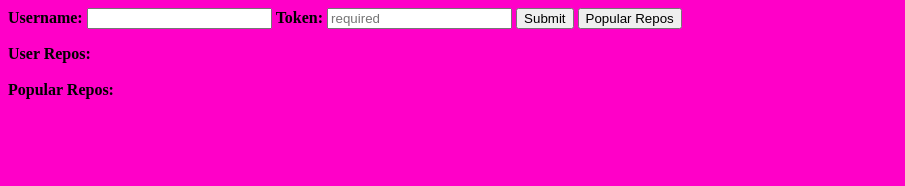
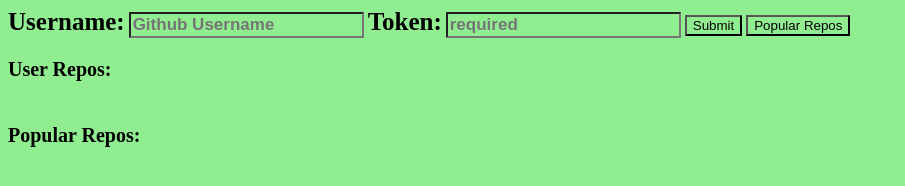
Before and after one commit to folafifo1/Software-Engineering-, a plain HTML site: page GitHub-rest/index.html in a window 1280 px wide. Shown: the whole page, without its empty margins (0-905 px from the left). Drawn offline with nearby package versions, Linux system fonts and the light colour scheme.

Commit message:
css changes

```diff
--- a/GitHub-rest/index.html
+++ b/GitHub-rest/index.html
@@ -5,12 +5,14 @@
 <meta name="viewport" content="width=device-width, initial scale=1.0">
 <link rel="stylesheet" href="style.css">
 </head>
-<body class="page">
-     <b>Username:</b> <input id='username' type='text'>
-     <b>Token:</b> <input id='token' type='text' placeholder='required'>
+<body>
+    <div class= "opening">
+     <h3 class="user"><b>Username:</b></h3> <input id='username' type='text' placeholder='Github Username' class="buton">
+     <h3 class="token"><b>Token:</b></h3> <input id='token' type='text' placeholder='required' class="tokenbox">
      <button onclick=handleInput()>Submit</button>
      <button id = 'btnRepos'>Popular Repos</button>
-     <div>
+     </div>
+     <div class="info">
       <p id="login"></p>
       <p id="num"></p>
       <p id="name"></p>
@@ -18,10 +20,11 @@
       <p id="urls"></p>
       <p id="followers"></p>
     </div>
-   <b>User Repos:</b> <div id = 'divResult1'></div>
-   <b><br>Popular Repos:</b> <div id = 'divResult'></div>
+   <p class="header"><b>User Repos:</b></p> <div id = 'divResult1'></div>
+   <p class="header1"><b><br>Popular Repos:</b> </p><div id = 'divResult'></div>
 
 </body>
 
   <script src='app.js'></script>
+  <script src="https://d3js.org/d3.v6.min.js"></script>
 </html>
--- a/GitHub-rest/style.css
+++ b/GitHub-rest/style.css
@@ -1,7 +1,41 @@
 *{
+    background-color: lightgreen;
+
+}
+
+.buton{
+    color: black;
+    font-weight: bold;
+    font-size: 17px;
+}
+.tokenbox{
+    color: black;
+    font-weight: bold;
+    font-size: 17px;
+}
+.header{
+    font-size: 20px
+}
+
+.header1{
+    font-size: 20px
+}
+.info{
+    font-family: cursive;
+    text-decoration-color: blue;
+    font-size: 19px;
+}
+.opening{
+    clear: both;
+
+}
+.opening .user{
+    display: inline;
+    font-size: 25px;
     color: black;
 }
-.page{
-    background-color: rgb(255, 0, 200);
-
+.opening .token{
+    display: inline;
+    font-size: 25px;
+    color: black
 }
```
